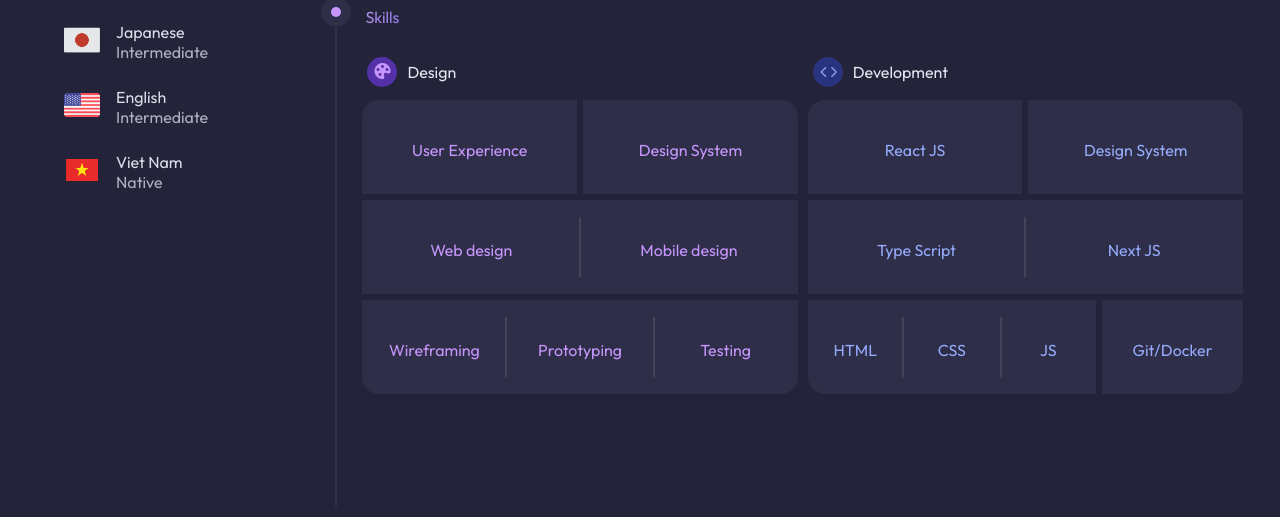
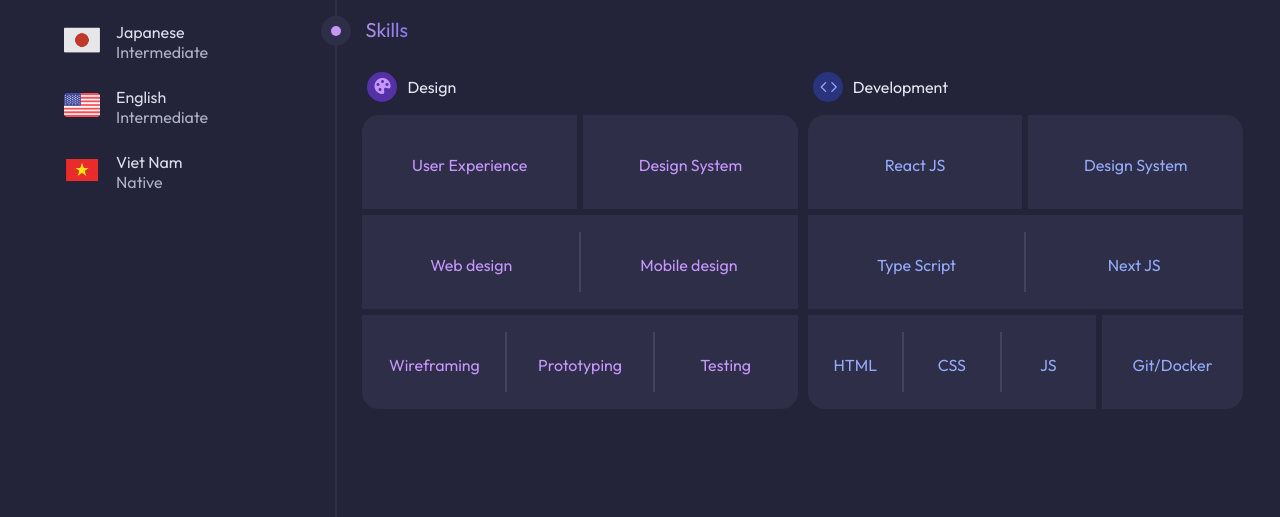
Before and after one commit to minhthaitv/my_resume, a plain HTML site: page index.html in a window 1280 px wide. Shown: the part 814-1331 px from the top of the page. Drawn offline with nearby package versions, Linux system fonts and the light colour scheme.

Commit message:
update big dot

```diff
--- a/assets/css/style.css
+++ b/assets/css/style.css
@@ -214,7 +214,7 @@ body{
     height: 10px;
     left: -2px;
     border-radius: 50%;
-    top:0;
+    top:9px;
 }
 
 .big-dot{
@@ -224,7 +224,7 @@ body{
     height: 30px;
     background-color: #2E2E48;
     border-radius: 50%;
-    top: -10px;
+    top: -1px;
     left: -12px;
 }
 
@@ -253,6 +253,7 @@ body{
 
 
 .block__content-title{
+    font-size: 20px;
     background: linear-gradient(105.8deg, #b18fe6 0%, #0029ff 111.25%);
     -webkit-background-clip: text;
     -webkit-text-fill-color: transparent;
```
